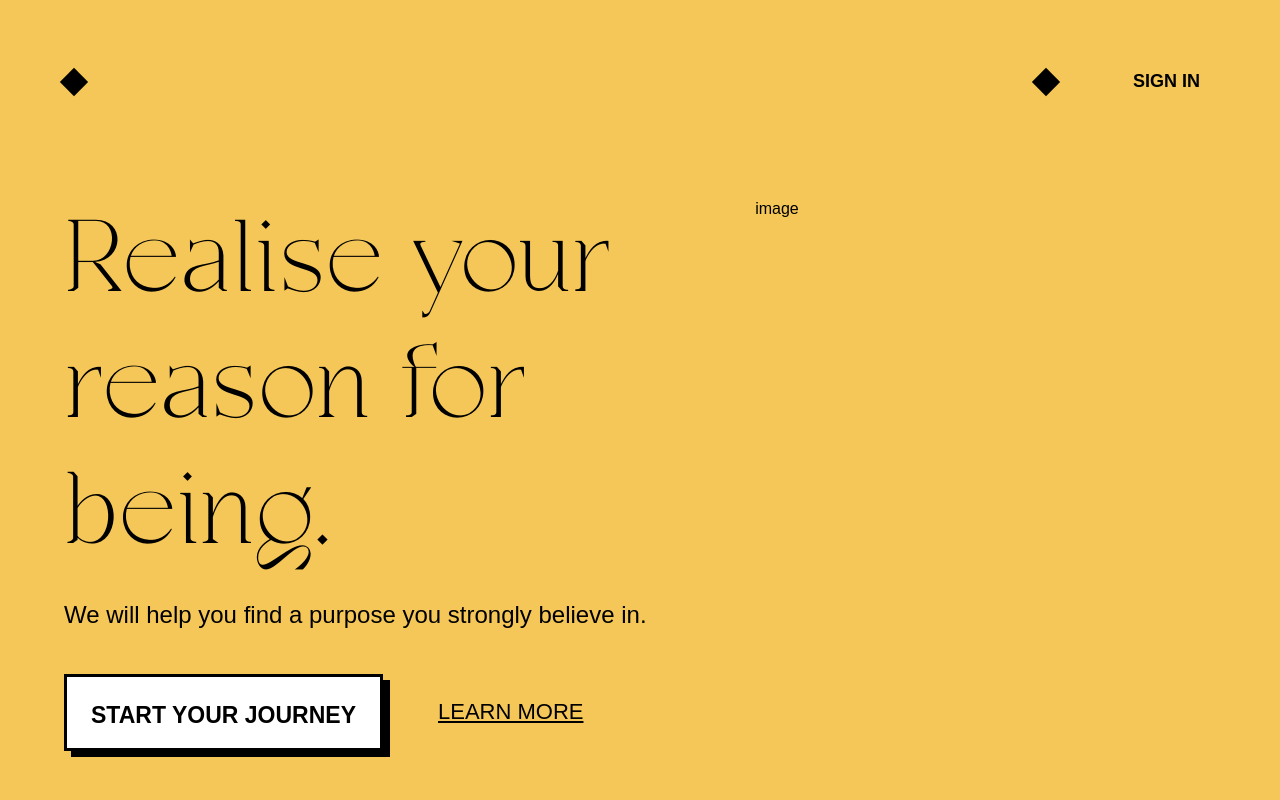
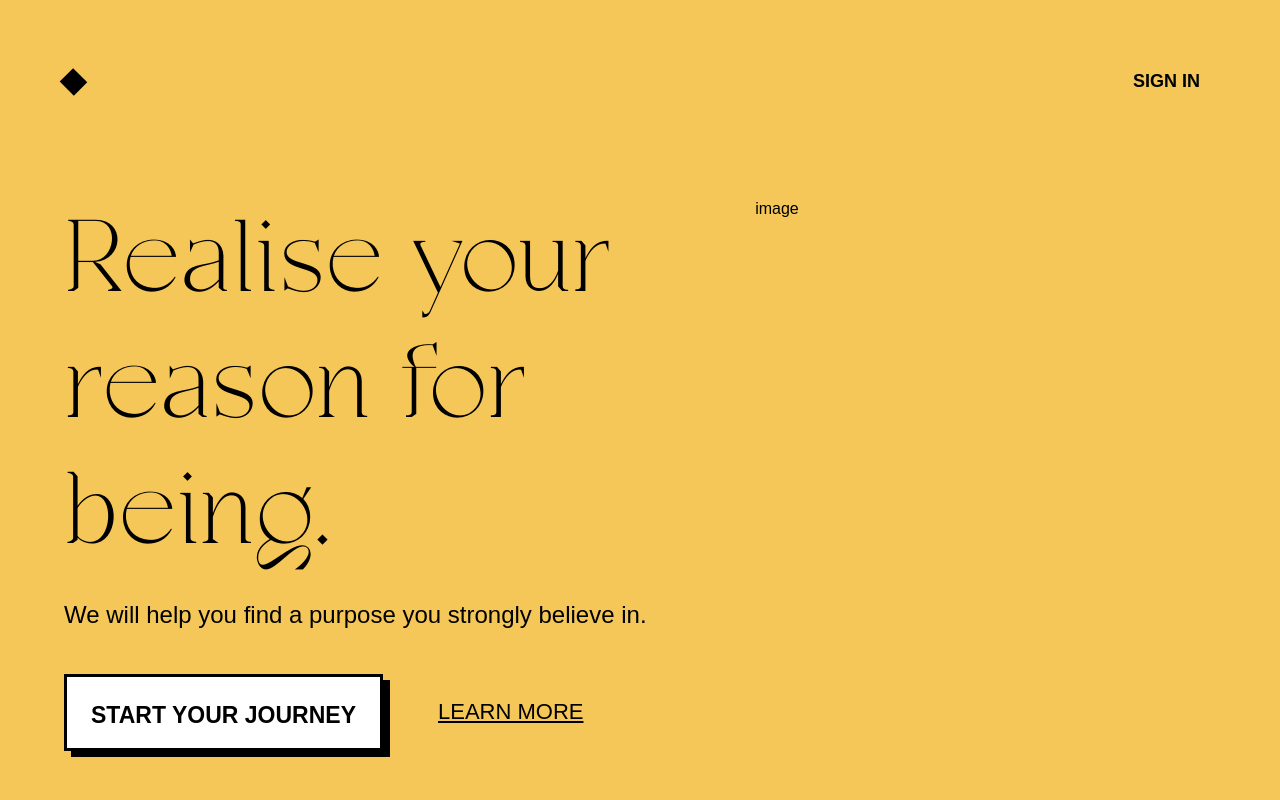
Before and after one commit to kaloyan-kamburov/Ikigai, a React (Create React App) app: page / in a window 1280 px wide. Shown: the top 800 px of the page. Built offline with nearby package versions, Linux system fonts and the light colour scheme; no server answers.

Commit message:
header logo

```diff
--- a/src/components/Header.js
+++ b/src/components/Header.js
@@ -173,12 +173,12 @@ const Header = ({ userState }) => {
       }
     >
       <div className="shell">
-        {/* <div className="logo" onClick={() => history.push("/")}></div> */}
+        <div className="logo" onClick={() => history.push("/")}></div>
         <ul className="wizard">
-          <li className="wizard__step toBeFilled">
+          {/* <li className="wizard__step toBeFilled">
             <span className="rectangle fill"></span>
           </li>
-          {/* <li className="wizard__step">
+          <li className="wizard__step">
             <span className="rectangle"></span>
           </li>
           <li className="wizard__step">
--- a/src/styles/form.scss
+++ b/src/styles/form.scss
@@ -2,6 +2,7 @@
   background: $black;
 }
 .wizard {
+  display: none;
   display: flex;
   // padding: 76px 0 89px;
   // padding: 50px 0;
@@ -53,7 +54,7 @@
   width: 20px;
   // border: 3px solid $white;
   transform: rotate(315deg);
-  display: block;
+  display: none;
 
   // &.active {
   //   background-color: $white;
--- a/src/styles/header.scss
+++ b/src/styles/header.scss
@@ -37,12 +37,12 @@ header {
   content: "";
   display: inline-block;
   vertical-align: middle;
-  height: 27px;
-  width: 27px;
+  height: 20px;
+  width: 20px;
   transform: rotate(315deg);
-  background-color: $white;
-  margin-left: 7px;
-  margin-top: 7px;
+  background-color: $black;
+  // margin-left: 7px;
+  // margin-top: 7px;
   cursor: pointer;
 }
 
```
